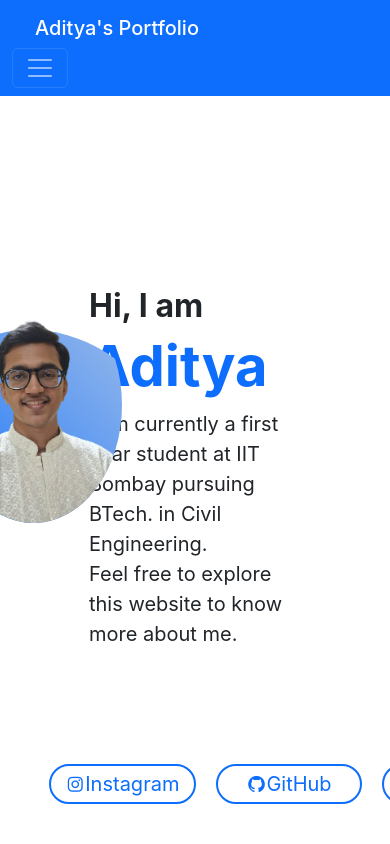
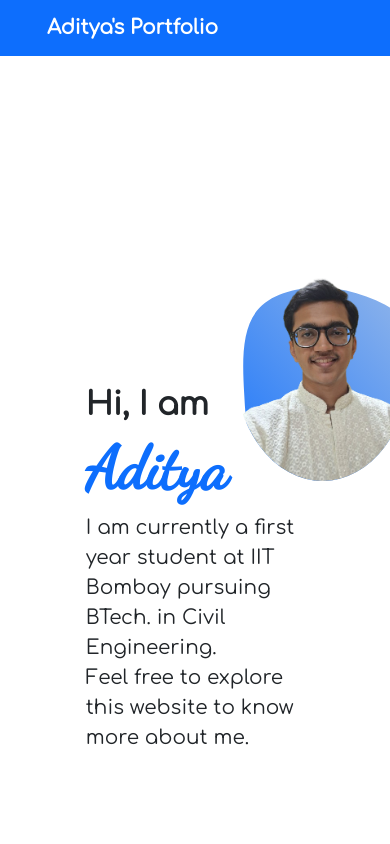
Before and after one commit to adityapatil2310/DevCom-Assignments, a React (Create React App) app in the folder task1/: page / in a window 390 px wide. Shown: the top 844 px of the page. Built offline with nearby package versions, Linux system fonts and the light colour scheme.

Commit message:
added styling, responsiveness and comments

```diff
--- a/task1/public/index.html
+++ b/task1/public/index.html
@@ -26,22 +26,18 @@
     -->
     <title>Aditya's Portfolio</title>
     <link href="https://cdn.jsdelivr.net/npm/bootstrap@5.3.2/dist/css/bootstrap.min.css" rel="stylesheet" integrity="sha384-T3c6CoIi6uLrA9TneNEoa7RxnatzjcDSCmG1MXxSR1GAsXEV/Dwwykc2MPK8M2HN" crossorigin="anonymous">
-    <link rel="stylesheet" href="https://cdnjs.cloudflare.com/ajax/libs/font-awesome/4.7.0/css/font-awesome.min.css">
     <link href='https://unpkg.com/boxicons@2.1.4/css/boxicons.min.css' rel='stylesheet'>
+    <link rel="preconnect" href="https://fonts.googleapis.com">
+    <link rel="preconnect" href="https://fonts.gstatic.com" crossorigin>
+    <link href="https://fonts.googleapis.com/css2?family=Comfortaa&family=Dancing+Script&family=Rajdhani" rel="stylesheet">
+
+    <!-- ADD LOGO IN TITLE AND NAVBAR -->
+
   </head>
   <body>
     <noscript>You need to enable JavaScript to run this app.</noscript>
     <div id="root"></div>
-    <!--
-      This HTML file is a template.
-      If you open it directly in the browser, you will see an empty page.
 
-      You can add webfonts, meta tags, or analytics to this file.
-      The build step will place the bundled scripts into the <body> tag.
-
-        To begin the development, run `npm start` or `yarn start`.
-        To create a production bundle, use `npm run build` or `yarn build`.
-      -->
     <script src="https://cdn.jsdelivr.net/npm/bootstrap@5.3.2/dist/js/bootstrap.bundle.min.js" integrity="sha384-C6RzsynM9kWDrMNeT87bh95OGNyZPhcTNXj1NW7RuBCsyN/o0jlpcV8Qyq46cDfL" crossorigin="anonymous"></script>
   </body>
 </html>
--- a/task1/src/App.css
+++ b/task1/src/App.css
@@ -2,12 +2,6 @@
 /* My styling */
 
 /* NAVBAR */
-nav{
-  display: flex;
-  justify-content: space-between;
-  align-items: center;
-
-}
 
 .nav-link, .navbar-brand{
   font-size: 18px;
@@ -18,6 +12,8 @@ nav{
 
 .navbar-brand{
   font-size: 20px;
+  font-family: 'Comfortaa';
+  font-weight: 1000;
 }
 
 /* HOME PAGE */
@@ -28,23 +24,33 @@ nav{
   padding: 0 10%;
 }
 
+.about-container{
+  display: flex;
+  justify-content: space-around;
+  margin-top: 0px;
+  padding: 50px;
+}
+
 .about-content{
   max-width: 600px;
 }
 
 .about-content h1{
-  font-size: 56px;
+  font-size: 60px;
   font-weight: 700;
   color: #0d6efd;
+  font-family: 'Dancing Script';
 }
 
 .about-content h2{
   font-size: 32px;
   font-weight: 700;
+  font-family: 'Comfortaa';
 }
 
 .about-content p{
   font-size: 20px;
+  font-family: 'Comfortaa';
 }
 
 
@@ -104,6 +110,7 @@ nav{
   font-size: 56px;
   font-weight: 700;
   color: #0d6efd;
+  font-family: 'Comfortaa';
   text-decoration: underline;
   margin: 5%;
 }
@@ -112,8 +119,6 @@ nav{
   margin: 5%;
   display: flex;
   align-items: center;
-  /* justify-content: space-around; */
-  font-family: 'Montserrat', sans-serif;
 }
 
 .eduLogo{
@@ -125,6 +130,7 @@ nav{
 .eduContainer .col{
   font-size: 20px;
   font-weight: 500;
+  font-family: 'Comfortaa';
 }
 
 .year{
@@ -140,9 +146,19 @@ nav{
   max-width: 70vw;
 }
 
+.hobby-content h1{
+  font-size: 40px;
+  font-weight: 700;
+  color: #0d6efd;
+  text-decoration: underline;
+  font-family: 'Comfortaa';
+  margin-bottom: 3%;
+}
+
 .hobby-text{
-  font-size: 18px;
-  font-weight: 500;
+  font-size: 19px;
+  font-weight: 600;
+  font-family: 'Rajdhani';
 }
 
 #bb-img{
@@ -177,50 +193,80 @@ nav{
 
 
 
+/* Responsiveness with media queries */
 
 
+@media screen and (max-width: 1250px) {
+  .about{
+    display: flex;
+    flex-direction: column-reverse;
+  }
+  .about-container{
+    display: flex;
+    flex-direction: column;
+    justify-content: center;
+    padding: 15%;
+  }
 
-
-
-
-
-/* Default React styling */
-
-.App {
-  text-align: center;
-}
-
-.App-logo {
-  height: 40vmin;
-  pointer-events: none;
-}
-
-@media (prefers-reduced-motion: no-preference) {
-  .App-logo {
-    animation: App-logo-spin infinite 20s linear;
+  .profileImg{
+    position:absolute;
+    right: 30%;
+    bottom: 60%;
+    width: 295px;
+    background-repeat: no-repeat;
   }
 }
 
-.App-header {
-  background-color: #282c34;
-  min-height: 100vh;
-  display: flex;
-  flex-direction: column;
-  align-items: center;
-  justify-content: center;
-  font-size: calc(10px + 2vmin);
-  color: white;
+@media screen and (max-width: 992px) and (min-width: 426) {
+  .socials{
+    position: relative;
+    top: 70%;
+  }
+
+  .profileImg{
+    position:absolute;
+    left: 45%;
+    bottom: 42%;
+  }
 }
 
-.App-link {
-  color: #61dafb;
-}
+/* Queries for 'max: 425px' are as viewed on actual mobile, not as on Google Chrome's inspect element */
 
-@keyframes App-logo-spin {
-  from {
-    transform: rotate(0deg);
+@media screen and (max-width: 425px) {
+  .profileImg{
+    position:absolute;
+    left: 60%;
+    bottom: 43%;
   }
-  to {
-    transform: rotate(360deg);
+  nav{
+    width: 132%;
+  }
+  .socials{
+    flex-direction: column;
+    bottom: -25%;
+    align-items: center;
+  }
+  .socials a{
+    margin: 2%;
+  }
+  .card{
+    margin-bottom: 10%;
+    margin-left: 30%;
+  }
+  .hobby-content{
+    margin-left: 15%;
+    max-width: 100vw;
+  }
+  #coding-img{
+    height: 70%;
+    width: 70%;
+  }
+  #bb-img{
+    height: 70%;
+    width: 70%;
+  }
+  #rubik-img{
+    height: 70%;
+    width: 70%;
   }
 }
--- a/task1/src/App.js
+++ b/task1/src/App.js
@@ -14,6 +14,7 @@ function App() {
       <BrowserRouter>
         <Navbar/>
           <Routes>
+            {/* Adding routes to each section, so that only the content below the navbar loads and not the whole webpage. Thus, improving user experience */}
               <Route exact path="/" element={<About/>}></Route>
               <Route exact path="/hobbies" element={<Hobbies/>}></Route>
               <Route exact path="/education" element={<Education/>}></Route>
--- a/task1/src/Components/About.js
+++ b/task1/src/Components/About.js
@@ -5,7 +5,7 @@ export default function About() {
   return (
     <>
         <section className='about'>
-            <div className="d-flex justify-content-around" style={{marginTop:"0px", padding:"50px"}}>
+            <div className="about-container">
 
                 <div className='about-content'>
                     <h2>Hi, I am</h2>
@@ -23,30 +23,6 @@ export default function About() {
                 <a href="https://twitter.com/adityapatil2310" target="_blank" rel="noopener noreferrer"><i class='bx bxl-twitter'></i>Twitter</a>
             </div>
         </section>
-        {/* <section className='about'>
-            <div className="d-flex justify-content-around" style={{marginTop:"150px", padding:"50px"}}>
-
-                <div className='container'>
-                    <h2 className='mt-5 ms-5'>Hi, <br />I am Aditya <br /> <br /><br /> <span style={{fontSize:"20px"}}>I am currently a first year student at IIT Bombay pursuing BTech. in Civil Engineering.
-                    <br />Feel free to explore this website to know more about me.</span></h2>
-                </div>
-                <div>
-                    <img style={{height:"90%", width:"90%"}} src={photo} alt="profile pic" />
-                </div>
-            </div>
-        </section> */}
-
-
-
-        {/* <div className='container'>
-            <h1 className='mt-5'>Hi,</h1>
-            <h1 className='my-3'>I am Aditya</h1>
-            <h3 className='text-center'>I am currently a first year student at IIT Bombay pursuing BTech. in Civil Engineering.
-            <br />Feel free to explore this website to know more about me.</h3>
-        </div>
-        <div>
-            <img style={{height:"15%", width:"15%"}} src={photo} alt="profile photo" />
-        </div> */}
     </>
   )
 }
--- a/task1/src/Components/Basketball.js
+++ b/task1/src/Components/Basketball.js
@@ -3,6 +3,7 @@ import React from "react";
 export default function Basketball() {
   return (
     <div className="container my-5 hobby-content">
+      <h1>Basketball</h1>
       <img
         id="bb-img"
         src="https://static.timesofisrael.com/www/uploads/2023/11/AP23015645555283.jpg"
--- a/task1/src/Components/Coding.js
+++ b/task1/src/Components/Coding.js
@@ -3,6 +3,7 @@ import React from "react";
 export default function Coding() {
   return (
     <div className="container my-5 hobby-content">
+      <h1>Coding</h1>
       <img
         id="coding-img"
         src="https://www.codingdojo.com/blog/wp-content/uploads/code-3.jpg"
--- a/task1/src/Components/Navbar.js
+++ b/task1/src/Components/Navbar.js
@@ -5,10 +5,10 @@ export default function Navbar() {
   return (
     <div className="header">
       <nav className="navbar navbar-expand-lg navbar-dark bg-primary">
-        <Link className="navbar-brand" to="/">
-          Aditya's Portfolio
-        </Link>
         <div className="container-fluid">
+          <Link className="navbar-brand" to="/">
+            Aditya's Portfolio
+          </Link>
           <button
             className="navbar-toggler"
             type="button"
--- a/task1/src/Components/Rubik.js
+++ b/task1/src/Components/Rubik.js
@@ -3,6 +3,7 @@ import React from "react";
 export default function Rubik() {
   return (
     <div className="container my-5 hobby-content">
+      <h1>Rubik's Cube</h1>
       <img
         id="rubik-img"
         src="https://encrypted-tbn0.gstatic.com/images?q=tbn:ANd9GcTPTMRcL87OGsnsNZ4ZiOjaIQlGBwO50_xNkQ&usqp=CAU"
```
Also changed, not shown: task1/src/Components/Footer.js (deleted, +0 -15 lines).
